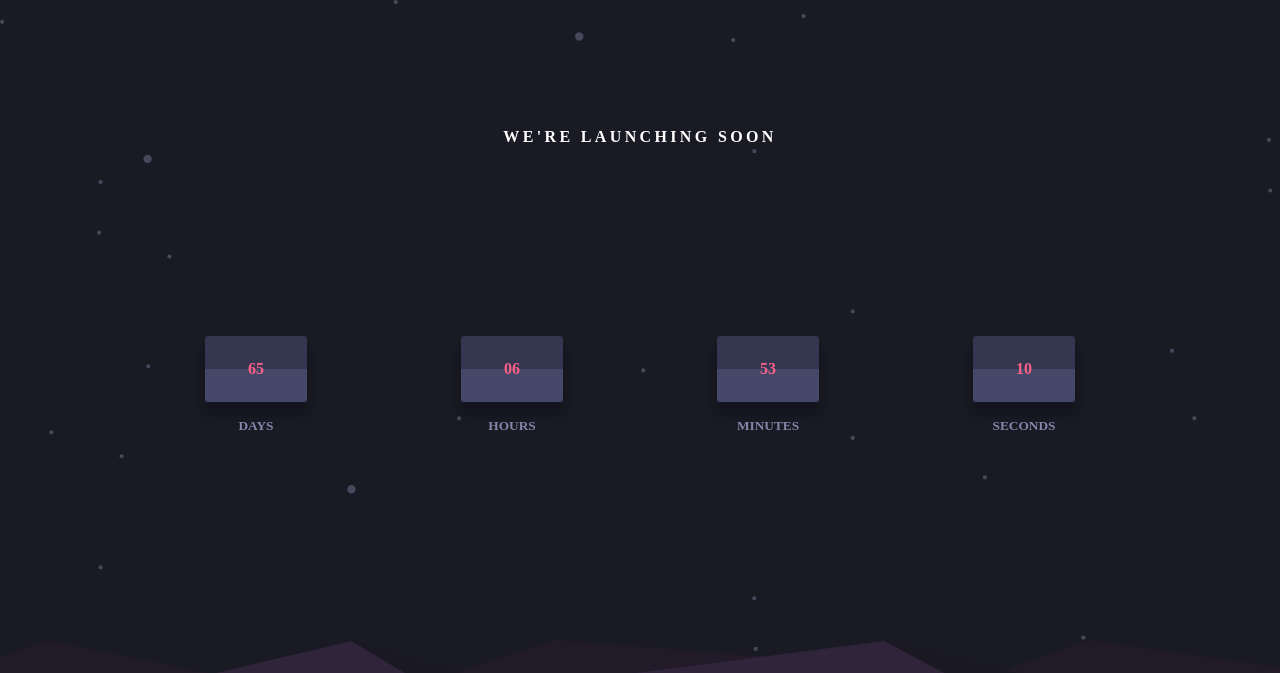
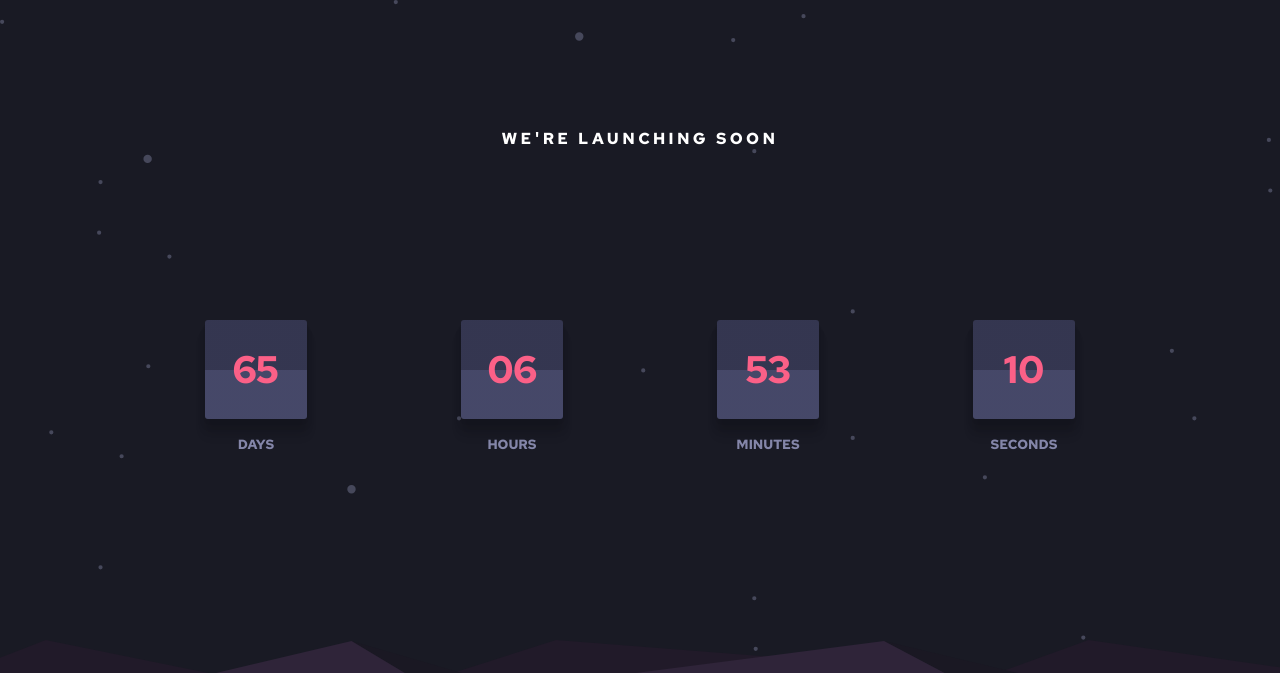
Before and after one commit to Uny1me/countdown-timer, a plain HTML site: page index.html in a window 1280 px wide. Shown: the top 673 px of the page. Drawn offline with Linux system fonts and the light colour scheme; files whose address does not match are found by name.

Commit message:
new commit

```diff
--- a/design/css/design.css
+++ b/design/css/design.css
@@ -143,7 +143,7 @@ body main footer {
     width: 80% !important;
   }
   .contact {
-    width: 30 !important%;
+    width: 30% !important;
   }
 }
 
@@ -152,7 +152,10 @@ body main footer {
     width: 50% !important;
   }
   .contact {
-    width: 30% ! important;
+    width: 30% !important;
+  }
+  body main section .card-box {
+    font-size: 1.6rem;
   }
 }
 
@@ -161,7 +164,10 @@ body main footer {
     width: 40% !important;
   }
   .contact {
-    width: 10% ! important;
+    width: 10% !important;
+  }
+  body main section .card-box {
+    font-size: 2.4rem;
   }
 }
 /*# sourceMappingURL=design.css.map */
--- a/index.html
+++ b/index.html
@@ -7,6 +7,9 @@
   <link rel="stylesheet" href="./design/css/design.css">
   <link rel="stylesheet" href="./design/all.min.css">
   <link rel="icon" type="image/png" sizes="32x32" href="./design/images/favicon-32x32.png">
+  <link rel="preconnect" href="https://fonts.gstatic.com">
+<link href="https://fonts.googleapis.com/css2?family=Red+Hat+Text:wght@400;700&display=swap" rel="stylesheet">
+
 
   <title> Launch countdown timer</title>
 
```
